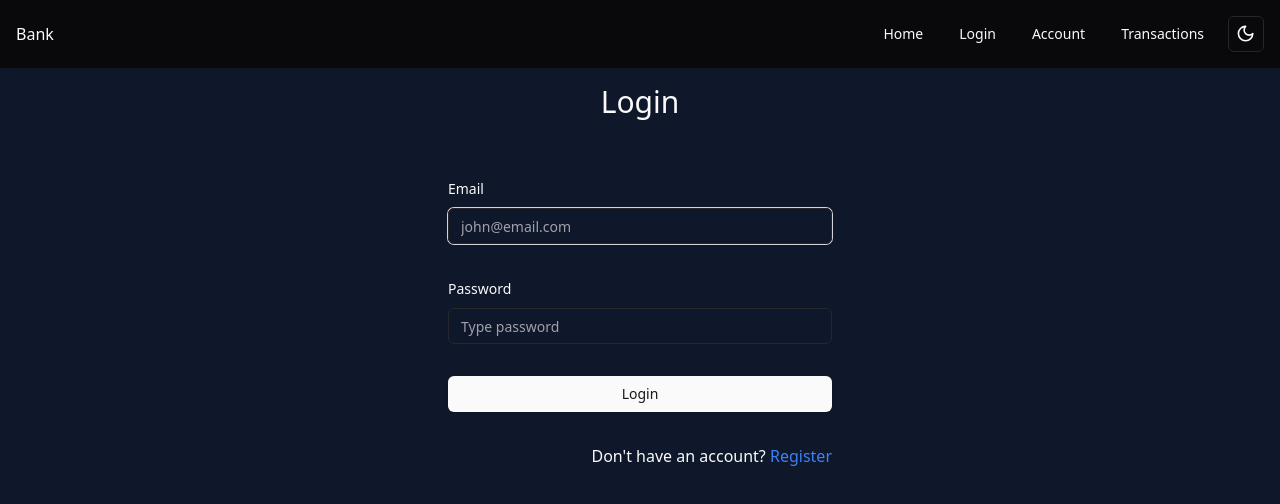
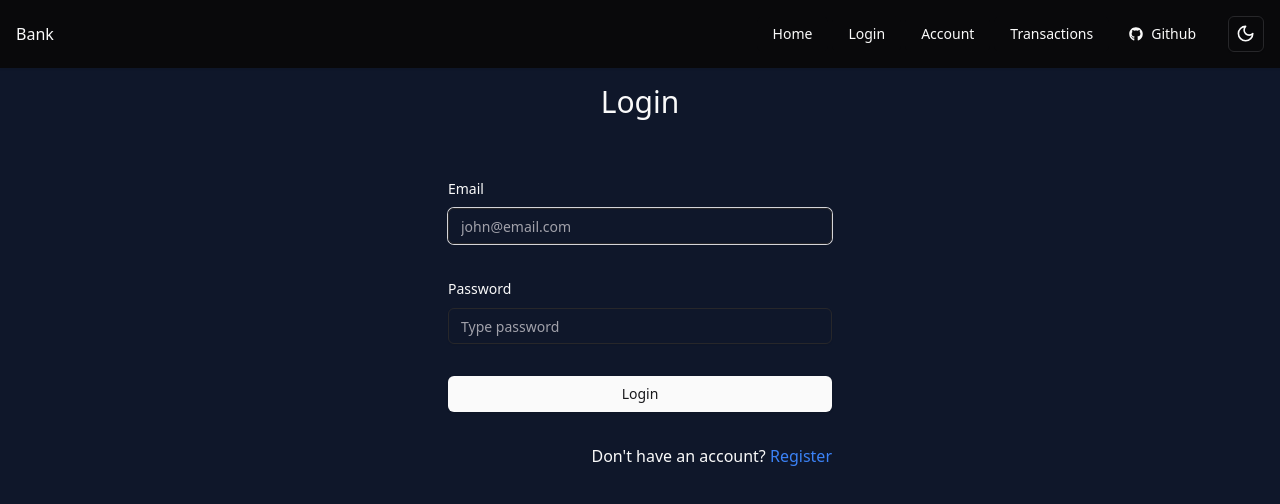
Before and after one commit to felipe-parra/banking-app, a React (Vite) app: page /login in a window 1280 px wide. Shown: the top 504 px of the page. Built offline with nearby package versions, Linux system fonts and the light colour scheme; no server answers.

Commit message:
Added desktop link to github

```diff
--- a/src/components/Navbar.tsx
+++ b/src/components/Navbar.tsx
@@ -14,6 +14,8 @@ import Sidebar from "./Sidebar"
 import ButtonTheme from "./ButtonTheme"
 import { useUserContext } from "@/context/user/useUserContext"
 import { NavLinks } from "@/constants/nav-links"
+import { Button } from "./ui/button"
+import { FaGithub } from "react-icons/fa"
 
 
 export default function Navbar() {
@@ -43,6 +45,14 @@ export default function Navbar() {
               )
             })
           }
+          <Button className="text-primary" variant={"ghost"} asChild>
+            <a href="https://github.com/felipe-parra/banking-app">
+              <FaGithub />
+              <span className="mx-2">
+                Github
+              </span>
+            </a>
+          </Button>
         </NavigationMenuList>
       </NavigationMenu>
       <article className="md:block hidden">
```
